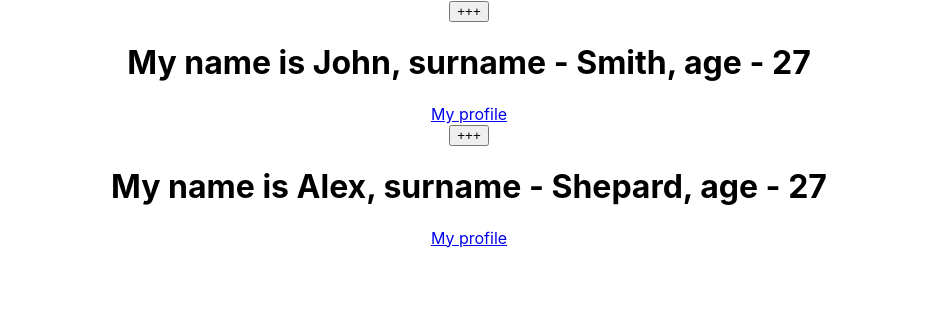
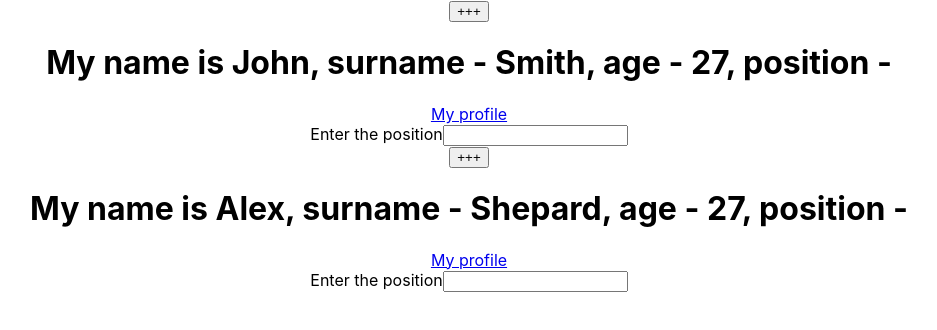
Before and after one commit to ArtemPlohenko/templates-react-test, a React (Create React App) app: page / in a window 1280 px wide. Shown: the top 330 px of the page, without its empty margins (171-1108 px from the left). Built offline with nearby package versions, Linux system fonts and the light colour scheme.

Commit message:
context and argument

```diff
--- a/src/App.js
+++ b/src/App.js
@@ -7,8 +7,16 @@ class WhoAmi extends Component {
     this.state = {
       years: 27,
       text: "+++",
+      position: "",
     };
+    // this.nextYear = this.nextYear.bind(this);
   }
+
+  // nextYear() {
+  //   this.setState((state) => ({
+  //     years: state.years + 1,
+  //   }));
+  // }
 
   nextYear = () => {
     console.log("+++");
@@ -17,15 +25,32 @@ class WhoAmi extends Component {
     }));
   };
 
+  commitInputChanges = (e, color) => {
+    // console.log(e.target.value);
+    // console.log(color);
+    this.setState({
+      position: e.target.value,
+    });
+  };
+
   render() {
     const { name, surname, link } = this.props;
+    const { position, years } = this.state;
+
+    // console.log(this);
+
     return (
       <div>
         <button onClick={this.nextYear}>{this.state.text}</button>
         <h1>
-          My name is {name}, surname - {surname}, age - {this.state.years}
+          My name is {name}, surname - {surname}, age - {years}, position - {position}
         </h1>
         <a href={link}>My profile</a>
+
+        <form>
+          <span>Enter the position</span>
+          <input type="text" onChange={(e) => this.commitInputChanges(e, "some color")} />
+        </form>
       </div>
     );
   }
```
